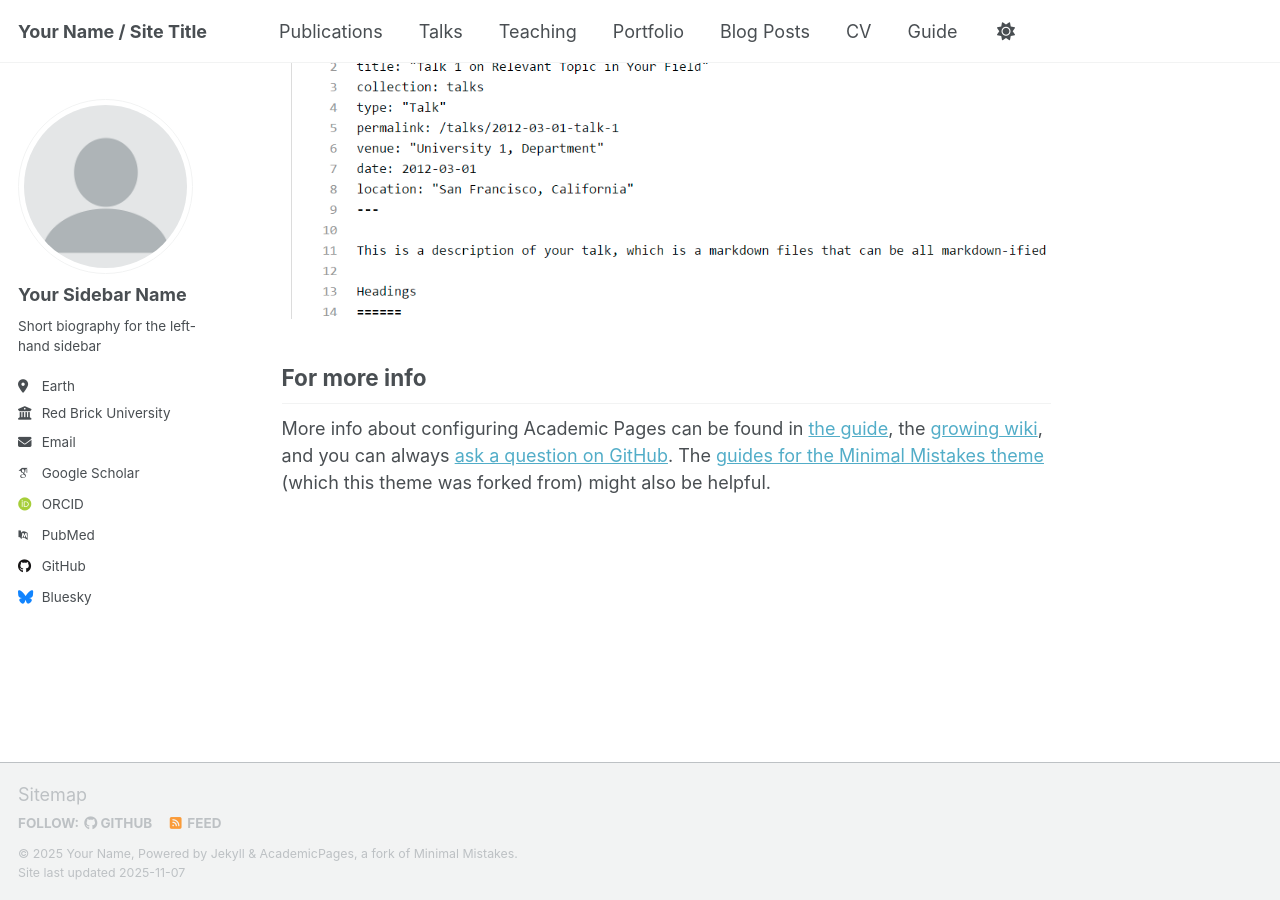
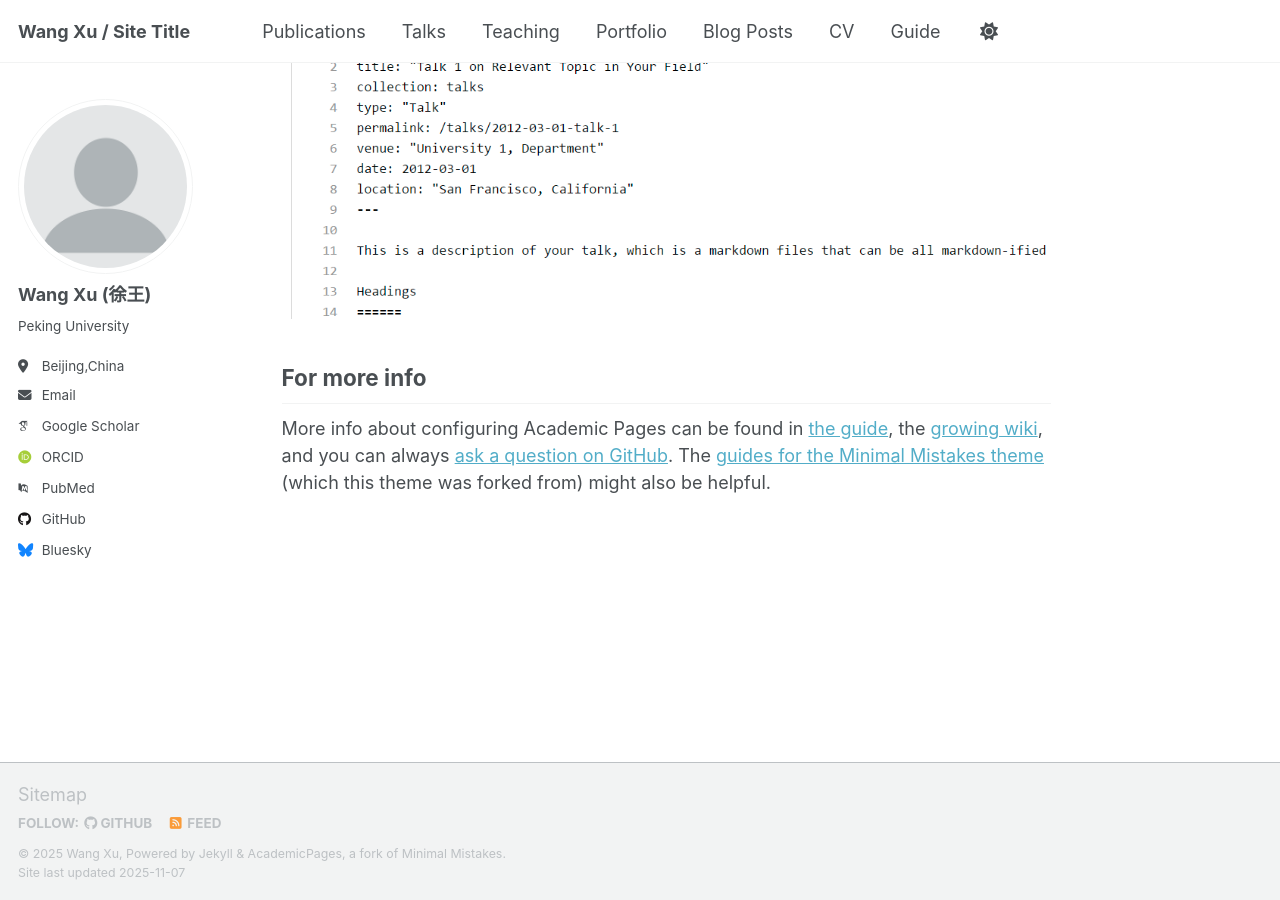
Before and after one commit to X-wang-1/X-wang-1.github.io, a Jekyll site: the page built from _pages/about.md, in a window 1280 px wide and 900 px high, scrolled down 2880 px. Built offline with Jekyll 4.4.1, drawn with Linux system fonts in a browser that asks for light colours; some web fonts are replaced; a script that is not in the unit is left out.

Commit message:
Update personal information in _config.yml

```diff
--- a/_config.yml
+++ b/_config.yml
@@ -9,9 +9,9 @@
 # Basic Site Settings
 locale                   : "en-US"
 site_theme               : "default" # Currently available options are "default", "air"
-title                    : "Your Name / Site Title"
+title                    : "Wang Xu / Site Title"
 title_separator          : "-"
-name                     : &name "Your Name"
+name                     : &name "Wang Xu"
 description              : &description "Your Name's academic portfolio"   # Update this with a general description of your site, this is the default if not overridden by a page
 url                      : https://academicpages.github.io # The base hostname & protocol for your site e.g. "https://[your GitHub username].github.io",
                                                            # or if you already have some other page hosted on Github then use "https://[your GitHub username].github.io/[Your Repo Name]"
@@ -24,13 +24,13 @@ repository               : "academicpages/academicpages.github.io"
 author:
   # Biographic information
   avatar           : "profile.png"
-  name             : "Your Sidebar Name"
+  name             : "Wang Xu (徐王)"
   pronouns         : # example: "she/her"
-  bio              : "Short biography for the left-hand sidebar"
-  location         : "Earth"
-  employer         : "Red Brick University"
+  bio              : "Peking University"
+  location         : "Beijing,China"
+  employer         :
   uri              : # URL
-  email            : "none@example.org"
+  email            : "1525821816@qq.com.org"
 
   # Academic websites
   academia         : # URL
```
